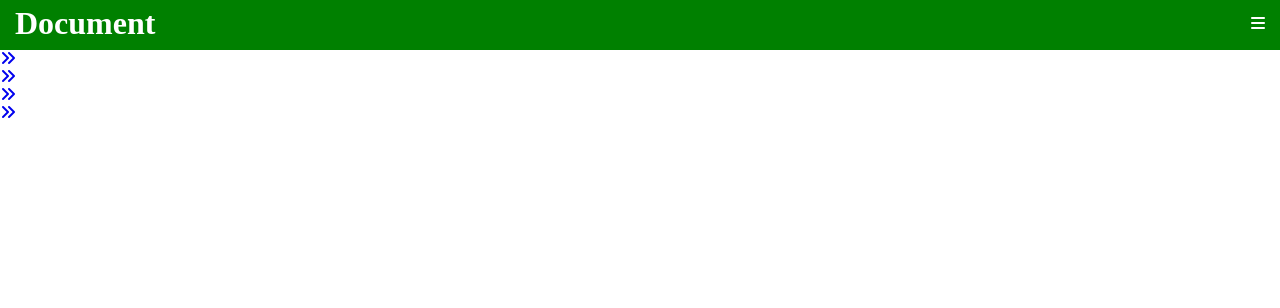
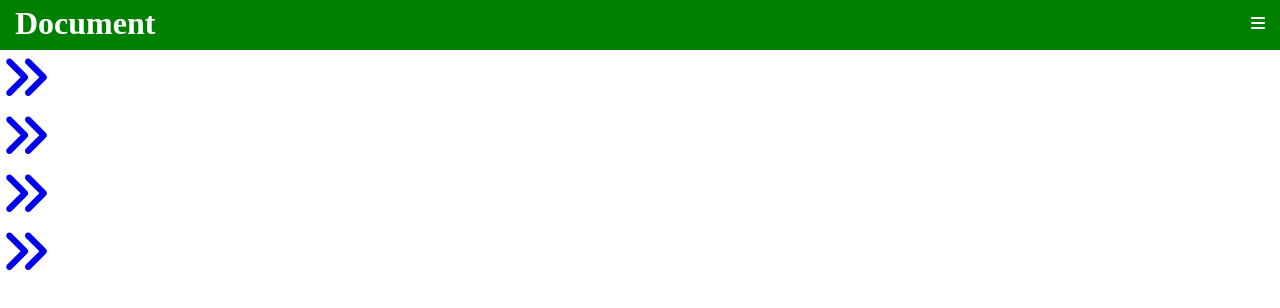
Before and after one commit to Tuitenvu/Project, a plain HTML site: page index.html in a window 1280 px wide. Shown: the top 308 px of the page. Drawn offline with Linux system fonts and the light colour scheme.

Commit message:
Update style.css

```diff
--- a/style.css
+++ b/style.css
@@ -32,3 +32,7 @@ header i {
     padding: 15px 15px;
     color: #fff;
 }
+
+main a {
+    font-size: 50px;
+}
```
